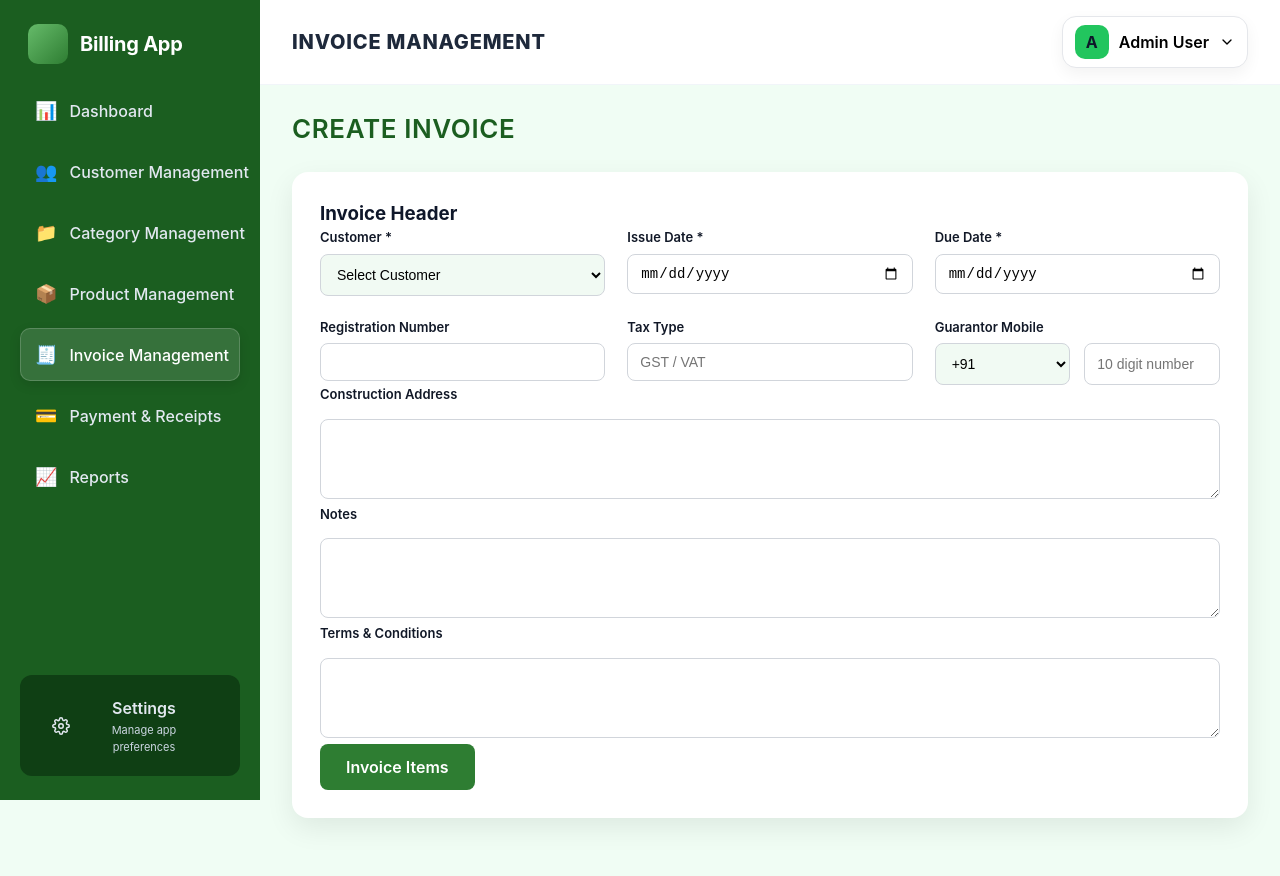
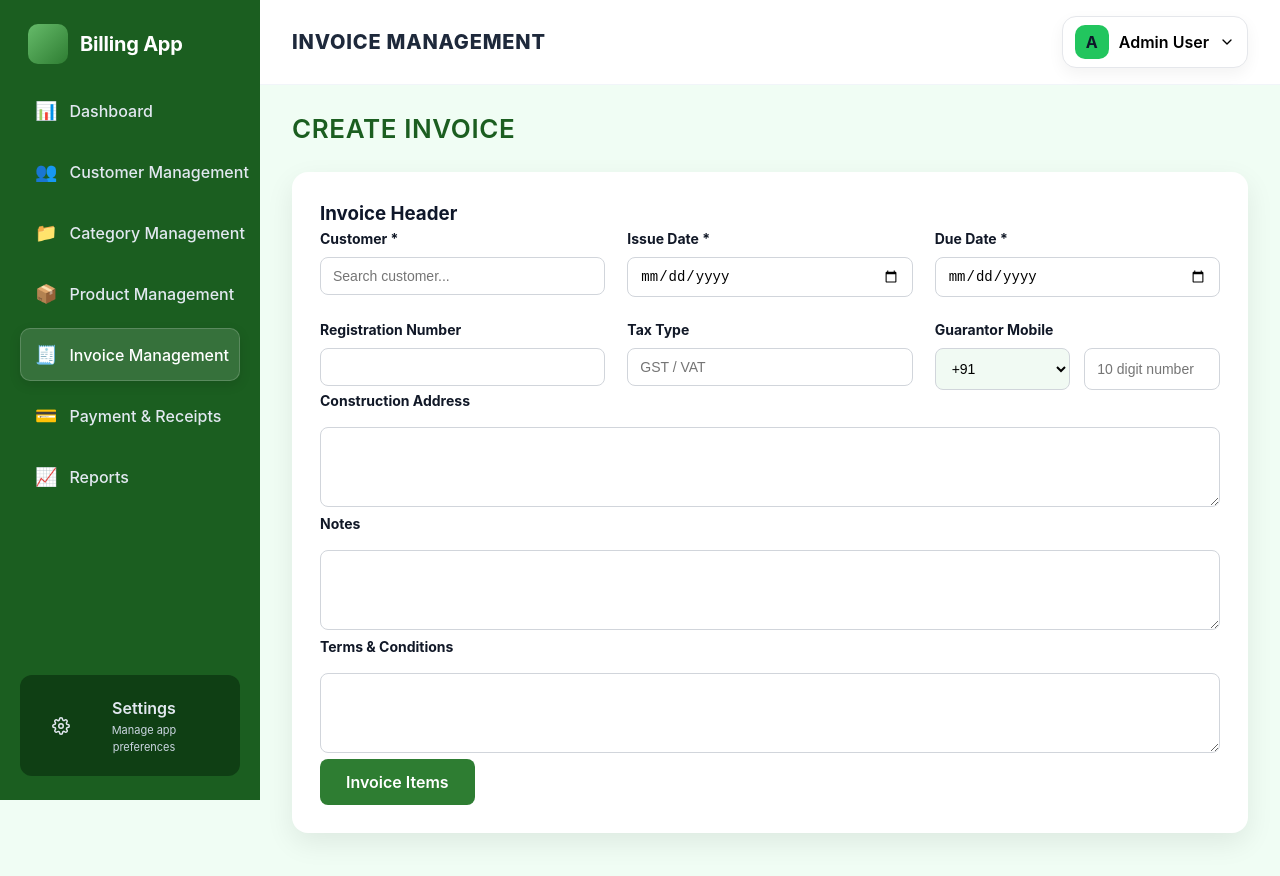
Before and after one commit to LikhithaM2005/Billing_Application, a React (Vite) app: page /invoices/create in a window 1280 px wide. Shown: the top 876 px of the page. Built offline with nearby package versions, Linux system fonts and the light colour scheme.

Commit message:
Feature: Added searchable customer dropdown to Create Invoice page, pulling real-time data from Customer Management.

```diff
--- a/src/invoices/CreateInvoice.module.css
+++ b/src/invoices/CreateInvoice.module.css
@@ -49,7 +49,7 @@
 /* =========================
    Form Elements
 ========================= */
-label {
+.label {
   font-size: 14px;
   font-weight: 700;
   margin-bottom: 8px;
@@ -180,3 +180,46 @@ textarea {
 .primaryBtn:hover {
   background: #1B5E20;
 }
+
+/* =========================
+   Searchable Dropdown
+   ========================= */
+.dropdownWrapper {
+  position: relative;
+  width: 100%;
+}
+
+.dropdownList {
+  position: absolute;
+  top: 100%;
+  left: 0;
+  right: 0;
+  background: #ffffff;
+  border: 1px solid #D1D5DB;
+  border-radius: 8px;
+  max-height: 200px;
+  overflow-y: auto;
+  z-index: 1000;
+  box-shadow: 0 4px 12px rgba(0, 0, 0, 0.1);
+  margin-top: 4px;
+}
+
+.dropdownItem {
+  padding: 10px 12px;
+  cursor: pointer;
+  font-size: 14px;
+  transition: background 0.2s;
+}
+
+.dropdownItem:hover {
+  background: #F3F4F6;
+  color: #2E7D32;
+  font-weight: 600;
+}
+
+.noResults {
+  padding: 10px 12px;
+  color: #9CA3AF;
+  font-size: 14px;
+  font-style: italic;
+}
--- a/src/invoices/CreateInvoice.tsx
+++ b/src/invoices/CreateInvoice.tsx
@@ -1,7 +1,8 @@
-import { useState } from "react";
+import { useState, useMemo, useRef, useEffect } from "react";
 import { useNavigate } from "react-router-dom";
 import styles from "./CreateInvoice.module.css";
 import { saveInvoice, generateInvoiceNumber, type Invoice } from "../PaymentReceipts/invoiceStorage";
+import { useDashboard } from "../DashboardPage/DashboardContext";
 
 /* ================= TYPES ================= */
 
@@ -18,7 +19,13 @@ interface InvoiceItem {
 
 const CreateInvoice = () => {
   const navigate = useNavigate();
+  const { customers } = useDashboard();
   const [step, setStep] = useState(1);
+
+  // Searchable Dropdown State
+  const [customerSearch, setCustomerSearch] = useState("");
+  const [showDropdown, setShowDropdown] = useState(false);
+  const dropdownRef = useRef<HTMLDivElement>(null);
 
   /* ---------- HEADER STATE ---------- */
   const [header, setHeader] = useState({
@@ -46,6 +53,29 @@ const CreateInvoice = () => {
       hsnCode: "",
     },
   ]);
+
+  /* ---------- SEARCH LOGIC ---------- */
+  const filteredCustomers = useMemo(() => {
+    return customers.filter(c =>
+      c.name.toLowerCase().includes(customerSearch.toLowerCase())
+    );
+  }, [customers, customerSearch]);
+
+  useEffect(() => {
+    const handleClickOutside = (event: MouseEvent) => {
+      if (dropdownRef.current && !dropdownRef.current.contains(event.target as Node)) {
+        setShowDropdown(false);
+      }
+    };
+    document.addEventListener("mousedown", handleClickOutside);
+    return () => document.removeEventListener("mousedown", handleClickOutside);
+  }, []);
+
+  const selectCustomer = (name: string) => {
+    setHeader(prev => ({ ...prev, customer: name }));
+    setCustomerSearch(name);
+    setShowDropdown(false);
+  };
 
   /* ================= HANDLERS ================= */
 
@@ -167,36 +197,66 @@ const CreateInvoice = () => {
 
           <div className={styles.grid}>
             <div>
-              <label>Customer *</label>
-              <select name="customer" onChange={handleHeaderChange}>
-                <option value="">Select Customer</option>
-                <option>ABC Pvt Ltd</option>
-                <option>XYZ Enterprises</option>
-              </select>
+              <label className={styles.label}>Customer *</label>
+              <div className={styles.dropdownWrapper} ref={dropdownRef}>
+                <input
+                  type="text"
+                  placeholder="Search customer..."
+                  value={customerSearch}
+                  onFocus={() => setShowDropdown(true)}
+                  onChange={(e) => {
+                    setCustomerSearch(e.target.value);
+                    setShowDropdown(true);
+                    // Clear the selection if user types
+                    if (header.customer !== e.target.value) {
+                      setHeader(prev => ({ ...prev, customer: "" }));
+                    }
+                  }}
+                  className={styles.input}
+                />
+
+                {showDropdown && (
+                  <div className={styles.dropdownList}>
+                    {filteredCustomers.length > 0 ? (
+                      filteredCustomers.map((c) => (
+                        <div
+                          key={c.id}
+                          className={styles.dropdownItem}
+                          onClick={() => selectCustomer(c.name)}
+                        >
+                          {c.name}
+                        </div>
+                      ))
+                    ) : (
+                      <div className={styles.noResults}>No customers found</div>
+                    )}
+                  </div>
+                )}
+              </div>
             </div>
 
             <div>
-              <label>Issue Date *</label>
+              <label className={styles.label}>Issue Date *</label>
               <input type="date" name="issueDate" onChange={handleHeaderChange} />
             </div>
 
             <div>
-              <label>Due Date *</label>
+              <label className={styles.label}>Due Date *</label>
               <input type="date" name="dueDate" onChange={handleHeaderChange} />
             </div>
 
             <div>
-              <label>Registration Number</label>
+              <label className={styles.label}>Registration Number</label>
               <input name="registrationNumber" onChange={handleHeaderChange} />
             </div>
 
             <div>
-              <label>Tax Type</label>
+              <label className={styles.label}>Tax Type</label>
               <input name="taxType" placeholder="GST / VAT" onChange={handleHeaderChange} />
             </div>
 
             <div>
-              <label>Guarantor Mobile</label>
+              <label className={styles.label}>Guarantor Mobile</label>
 
               <div className={styles.mobileRow}>
                 <select
@@ -228,13 +288,13 @@ const CreateInvoice = () => {
             </div>
           </div>
 
-          <label>Construction Address</label>
+          <label className={styles.label}>Construction Address</label>
           <textarea name="constructionAddress" onChange={handleHeaderChange} />
 
-          <label>Notes</label>
+          <label className={styles.label}>Notes</label>
           <textarea name="notes" onChange={handleHeaderChange} />
 
-          <label>Terms & Conditions</label>
+          <label className={styles.label}>Terms & Conditions</label>
           <textarea name="terms" onChange={handleHeaderChange} />
 
           <button
```
